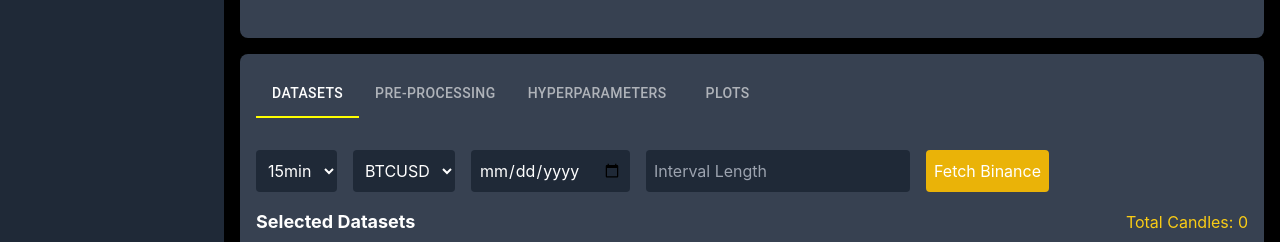
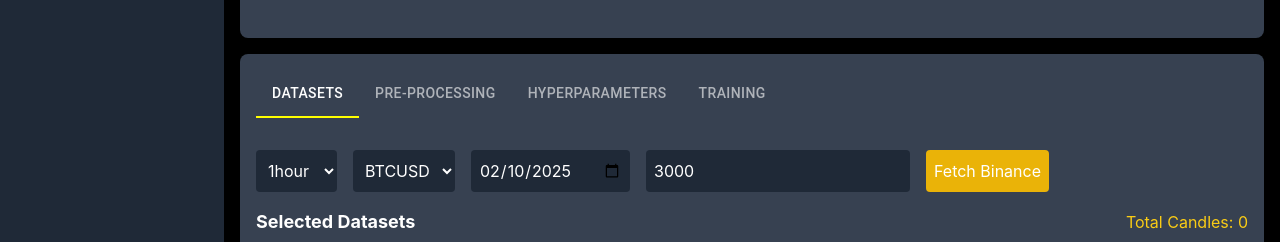
Before and after one commit to Microcosmos22/sim-market, a React (Create React App) app: page / in a window 1280 px wide. Shown: the part 486-728 px from the top of the page. Built offline with nearby package versions, Linux system fonts and the light colour scheme.

Commit message:
Get prepro out of training.

```diff
--- a/src/App.js
+++ b/src/App.js
@@ -10,17 +10,36 @@ const App = () => {
   const [activeTab, setActiveTab] = useState(0);
   const [activeMenu, setActiveMenu] = useState("Training");
   const [datasets, setDatasets] = useState([]);
-  const [candleLength, setCandleLength] = useState("15min");
+  const [candleLength, setCandleLength] = useState("1hour");
   const [tradingPair, setTradingPair] = useState("BTCUSD");
-  const [endDate, setEndDate] = useState("");
-  const [intervalLength, setIntervalLength] = useState("");
+  const [endDate, setEndDate] = useState(getTodayDate());
   const [logs, setLogs] = useState(""); // To hold the log data
   const [isTraining, setIsTraining] = useState(false); // To manage the training state
+  const [isSaving, setIsSaving] = useState(false); // To manage the training state
+  const [intervalLength, setIntervalLength] = useState(3000); // Default value is 10
+
+  const [epochs, setEpochs] = useState(300); // To hold the log data
+  const [lookf, setlookf] = useState(1); // To hold the log data
+  const [lookb, setlookb] = useState(10);
+  const [dropout, setDropout] = useState(0.2);
+  const [learn_rate, setLearnRate] = useState(0.1);
+  const [layer1, setLayer1] = useState(20);
+  const [layer2, setLayer2] = useState(15);
+  const [batchsize, setBatchsize] = useState(64);
+  const [max_tot_return, setMax_tot_return] = useState(0.3);
 
 
   const handleTabChange = (event, newValue) => {
     setActiveTab(newValue);
   };
+
+  function getTodayDate() {
+    const today = new Date();
+    const yyyy = today.getFullYear();
+    const mm = String(today.getMonth() + 1).padStart(2, '0'); // Months are 0-based
+    const dd = String(today.getDate()).padStart(2, '0');
+    return `${yyyy}-${mm}-${dd}`;
+  }
 
 
   const addDataset = async () => {
@@ -72,7 +91,10 @@ const App = () => {
       const layout = {
         title: `${tradingPair} Candlestick Chart`,
         xaxis: { type: 'date', title: 'Time' },
-        yaxis: { title: 'Price' },
+        yaxis: {
+        title: 'Price',
+        autorange: true, // This will adjust the Y-axis to the data automatically
+      },
         plot_bgcolor: '#2D3748', // Same background as upper panel
         paper_bgcolor: '#2D3748', // Same background as upper panel
         font: { color: 'white' }
@@ -102,24 +124,23 @@ const App = () => {
 
   const handleTrainButtonClick = async () => {
   setIsTraining(true); // Indicate training is in progress
-  setLogs(""); // Clear previous logs
+  setLogs("Training..."); // Clear previous logs
 
   try {
-    // Simulate calling the backend to start the training process
-    const response = await fetch("/api/train", { method: "POST" });  // Adjust the URL to your backend endpoint
-    const data = await response.json();
+    const response = await api.trainModel(epochs, lookf, lookb, dropout, learn_rate, layer1, layer2, batchsize, max_tot_return);  // Adjust the URL to your backend endpoint
 
-    // Assuming backend sends logs as a response in chunks or events
-    if (data && data.logs) {
-      // Update logs from the backend (could be updated in real-time)
-      setLogs((prevLogs) => prevLogs + "\n" + data.logs);
-    }
+
+
   } catch (error) {
     console.error("Training failed:", error);
     setLogs("Error: Unable to start training.");
   } finally {
     setIsTraining(false); // Indicate training is complete
   }
+};
+
+const handleSaveMachineClick = async () => {
+  console.log("test");
 };
 
 
@@ -186,7 +207,7 @@ const App = () => {
                   <Tab label="Datasets" />
                   <Tab label="Pre-processing" />
                   <Tab label="Hyperparameters" />
-                  <Tab label="Plots" />
+                  <Tab label="Training" />
                 </Tabs>
                 <div className="mt-4">
                   {activeTab === 0 && (
@@ -231,11 +252,11 @@ const App = () => {
                           <div className="mt-4 flex space-x-4"> {/* Flex container for X and Y inputs */}
                             <div>
                               <label htmlFor="x-input" className="block">Lookback (X):</label>
-                              <input id="x-input" type="number" defaultValue={10} className="bg-gray-800 mt-1 p-2 rounded w-full" />
+                              <input id="x-input" type="number" value={lookb} className="bg-gray-800 mt-1 p-2 rounded w-full" />
                             </div>
                             <div>
                               <label htmlFor="y-input" className="block">Lookforward (Y):</label>
-                              <input id="y-input" type="number" defaultValue={1} className="bg-gray-800 mt-1 p-2 rounded w-full" />
+                              <input id="y-input" type="number" value={lookf} className="bg-gray-800 mt-1 p-2 rounded w-full" />
                             </div>
                           </div>
 
@@ -249,23 +270,14 @@ const App = () => {
                           <div className="mt-4 flex space-x-4"> {/* Flex container for Return Mean and Return Interval */}
                             <div className="flex-1">
                               <div className="flex items-center justify-between">
-                                <label htmlFor="return-mean" className="block">Return Mean:</label>
+                                <label htmlFor="return-mean" className="block">Max. interval return:</label>
                                 <a href="/help" target="_blank" className="ml-2 text-blue-500 hover:underline">
                                   <span className="text-xl">?</span>
                                 </a>
                               </div>
-                              <input id="return-mean" type="number" className="bg-gray-800 mt-1 p-2 rounded w-full" />
-                            </div>
+                              <input id="return-mean" type="number" className="bg-gray-800 mt-1 p-2 rounded w-full" value={max_tot_return} /></div>
 
-                            <div className="flex-1">
-                              <div className="flex items-center justify-between">
-                                <label htmlFor="return-interval" className="block">Return Interval:</label>
-                                <a href="/help" target="_blank" className="ml-2 text-blue-500 hover:underline">
-                                  <span className="text-xl">?</span>
-                                </a>
-                              </div>
-                              <input id="return-interval" type="number" className="bg-gray-800 mt-1 p-2 rounded w-full" />
-                            </div>
+
                           </div>
                           <div>Samples after filtering: {1000}</div>
                         </div>
@@ -282,31 +294,31 @@ const App = () => {
                         {/* Layer 1 Input */}
                         <div>
                           <label htmlFor="layer1" className="block">Layer 1:</label>
-                          <input id="layer1" type="number" defaultValue={20} type="number" className="bg-gray-800 mt-1 p-2 rounded w-full" />
+                          <input id="layer1" type="number" value={layer1} type="number" className="bg-gray-800 mt-1 p-2 rounded w-full" />
                         </div>
 
                         {/* Layer 2 Input */}
                         <div>
                           <label htmlFor="layer2" className="block">Layer 2:</label>
-                          <input id="layer2" type="number" defaultValue={15} type="number" className="bg-gray-800 mt-1 p-2 rounded w-full"  />
+                          <input id="layer2" type="number" value={layer2} type="number" className="bg-gray-800 mt-1 p-2 rounded w-full"  />
                         </div>
 
                         {/* Dropout Input */}
                         <div>
                           <label htmlFor="dropout" className="block">Dropout:</label>
-                          <input id="dropout" type="number" defaultValue={0.2} step="0.01" className="bg-gray-800 mt-1 p-2 rounded w-full" />
+                          <input id="dropout" type="number" value={dropout} step="0.01" className="bg-gray-800 mt-1 p-2 rounded w-full" />
                         </div>
 
                         {/* Learning Rate Input */}
                         <div>
                           <label htmlFor="learn-rate" className="block">Learning Rate:</label>
-                          <input id="learn-rate" type="number" defaultValue={0.1} step="0.0001" className="bg-gray-800 mt-1 p-2 rounded w-full"  />
+                          <input id="learn-rate" type="number" value={learn_rate} step="0.0001" className="bg-gray-800 mt-1 p-2 rounded w-full"  />
                         </div>
 
                         {/* N Epochs Input */}
                         <div>
                           <label htmlFor="n-epochs" className="block">N Epochs:</label>
-                          <input id="n-epochs" type="number" defaultValue={300} className="bg-gray-800 mt-1 p-2 rounded w-full"  />
+                          <input id="n-epochs" type="number" value={epochs} className="bg-gray-800 mt-1 p-2 rounded w-full"  />
                         </div>
                       </div>
                     )}
@@ -320,6 +332,14 @@ const App = () => {
                           disabled={isTraining}
                         >
                           {isTraining ? "Training..." : "Train"}
+                        </button>
+
+                        <button
+                          onClick={handleSaveMachineClick}
+                          className="bg-blue-500 text-white p-2 rounded hover:bg-blue-600 disabled:bg-gray-300"
+                          disabled={isSaving}
+                        >
+                          {isSaving ? "Saving..." : "Save Machine for Tracking"}
                         </button>
 
                         {/* Log Output */}
--- a/src/api.js
+++ b/src/api.js
@@ -15,9 +15,8 @@ export async function getHistoricalData(startDateOrLastNcandles, tag, candleLeng
         // URL with query string
         const url = `${API_BASE_URL}/get_historical_data?${queryString}`;
 
-        // Send GET request with the constructed URL
         const response = await fetch(url, {
-            method: "GET", // Now using GET instead of POST
+            method: "GET",
         });
 
         if (!response.ok) throw new Error("Failed to fetch historical data");
@@ -28,3 +27,31 @@ export async function getHistoricalData(startDateOrLastNcandles, tag, candleLeng
         return null;
     }
 }
+
+export async function trainModel(epochs, lookf, lookb, dropout, learn_rate, layer1, layer2, batch_size, max_total_return) {
+    try {
+      const queryString = new URLSearchParams({
+          "epochs": epochs,
+          "lookf": lookf,
+          "lookb": lookb,
+          "dropout": dropout,
+          "learn_rate": learn_rate,
+          "layer1": layer1,
+          "layer2": layer2,
+          "batch_size": batch_size,
+          "max_total_return": max_total_return
+      }).toString();
+
+      const url = `${API_BASE_URL}/train_nnmodel?${queryString}`;
+      const response = await fetch(url, {
+          method: "GET",
+      });
+      if (!response.ok) throw new Error("Failed to fetch historical data");
+
+      return await response.json(); // Return the JSON response
+
+    } catch (error) {
+        console.error("Error fetching historical data:", error);
+        return null;
+    }
+}
```
